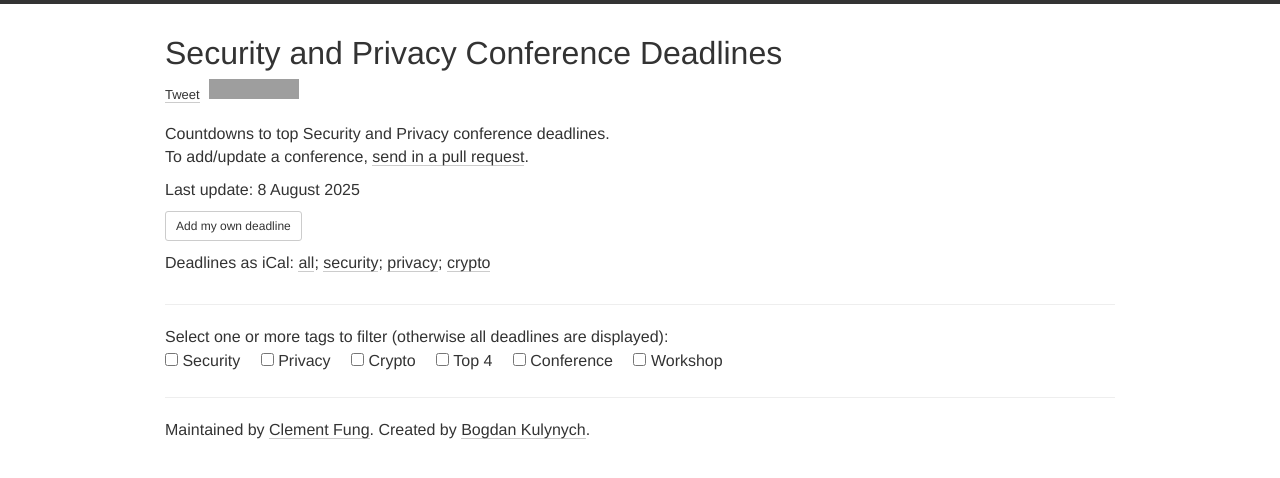
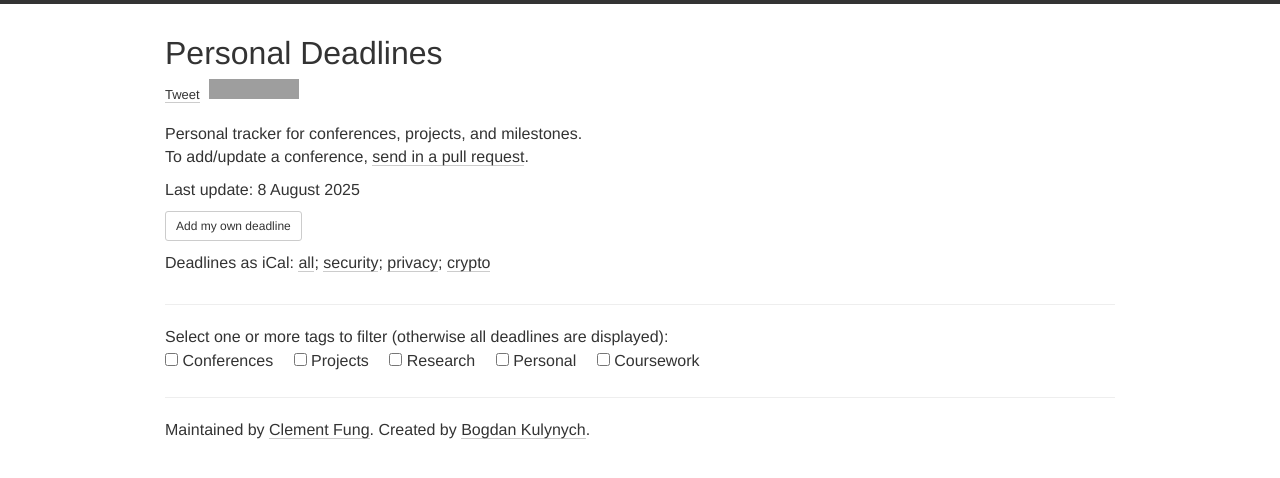
Before and after one commit to DuanYuFi/deadlines, a Jekyll site: the page built from index.html, in a window 1280 px wide. Shown: the top 478 px of the page. Built offline with Jekyll 4.4.1, drawn with Linux system fonts in a browser that asks for light colours; nearby versions of some CDN libraries; comment, search, counter and statistics services are not loaded; grey boxes are pictures that could not be loaded.

Commit message:
Personalize title/description and redesign tag set (CONF, PROJ, RES, PERS, COURSE)

```diff
--- a/_config.yml
+++ b/_config.yml
@@ -1,6 +1,6 @@
-title: Security and Privacy Conference Deadlines
-description: Countdowns to top Security and Privacy conference deadlines.
-author: Bogdan Kulynych
+title: Personal Deadlines
+description: Personal tracker for conferences, projects, and milestones.
+author: DuanYuFi
 
 domain: "duanyufi.github.io"
 baseurl: "/deadlines"
--- a/_data/types.yml
+++ b/_data/types.yml
@@ -1,13 +1,11 @@
 ---
-- name: Security
-  tag: SEC
-- name: Privacy
-  tag: PRIV
-- name: Crypto
-  tag: CRYPTO
-- name: Top 4
-  tag: TOP4
-- name: Conference
+- name: Conferences
   tag: CONF
-- name: Workshop
-  tag: SHOP
+- name: Projects
+  tag: PROJ
+- name: Research
+  tag: RES
+- name: Personal
+  tag: PERS
+- name: Coursework
+  tag: COURSE
```
